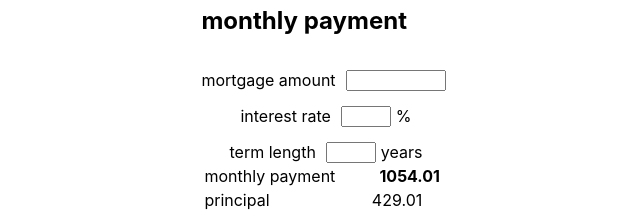
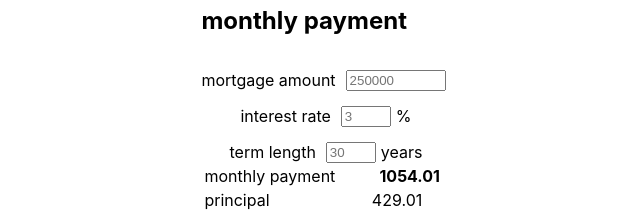
Before and after one commit to psych0sykes/mortgage-calculator, a Next.js app: page / in a window 1280 px wide. Shown: the part 136-349 px from the top of the page, without its empty margins (314-954 px from the left). Built offline with nearby package versions, Linux system fonts and the light colour scheme.

Commit message:
Added placeholder prop to Input componenent and used defaultConfig for placeholder values.

```diff
--- a/components/Form/Input/index.js
+++ b/components/Form/Input/index.js
@@ -24,7 +24,7 @@ export default function CenterInput(props) {
     return (
       <div style={style}>
           <div style={{marginRight: "10px"}}>{props.label}</div>
-          <input attr={props.label} type={props.type} style={inputStyle} onChange={props.cb} value={props.value}/>
+          <input attr={props.label} type={props.type} style={inputStyle} onChange={props.cb} value={props.value} placeholder={props.placeholder}/>
           <div style={{marginLeft: "5px"}}>{props.tail}</div>
       </div>
     )
--- a/components/tabs/payment/index.js
+++ b/components/tabs/payment/index.js
@@ -3,10 +3,11 @@ import Section from "../../Section";
 import Input from "../../Form/Input";
 
 export default function Payment() {
-  const [params,setParams] = useState({P: 250000,r: 3,n: 30});
+  const defaultConfig = {P: 250000,r: 3,n: 30};
+  const [params,setParams] = useState(defaultConfig);
   const [mortgagePayment,setMortgagePayment] = useState();
   const paymentInterest = params.r / 1200 * params.P;
-  const paymentPrincipal = mortgagePayment - paymentInterest
+  const paymentPrincipal = mortgagePayment - paymentInterest;
 
   // M = P[r(1+r)^n/((1+r)^n)-1)]
 
@@ -40,11 +41,12 @@ export default function Payment() {
         </h2>
         <Section direction="column">
               <form>
-                <Input label="mortgage amount" size="medium" type="number" cb={(event)=>handleParams("P",event.target.value)}/>
-                <Input label="interest rate" tail="%" size="small" type="number" cb={(event)=>handleParams("r",event.target.value)}/>
-                <Input label="term length" tail="years" size="small" type="number" cb={(event)=>handleParams("n",event.target.value)}/>
+                <Input label="mortgage amount" size="medium" placeholder={defaultConfig.P} type="number" cb={(event)=>handleParams("P",event.target.value)}/>
+                <Input label="interest rate" tail="%" size="small" placeholder={defaultConfig.r} type="number" cb={(event)=>handleParams("r",event.target.value)}/>
+                <Input label="term length" tail="years" size="small" placeholder={defaultConfig.n} type="number" cb={(event)=>handleParams("n",event.target.value)}/>
               </form>
               <table>
+                <tbody>
                   <tr>
                     <td>monthly payment</td>
                     <th>{mortgagePayment}</th>
@@ -57,6 +59,7 @@ export default function Payment() {
                     <td>interest</td>
                     <td>{paymentInterest}</td>
                   </tr>
+                </tbody>
               </table>
           </Section>
       </div>
```
Lines whose indentation alone changed are shown as unchanged.
